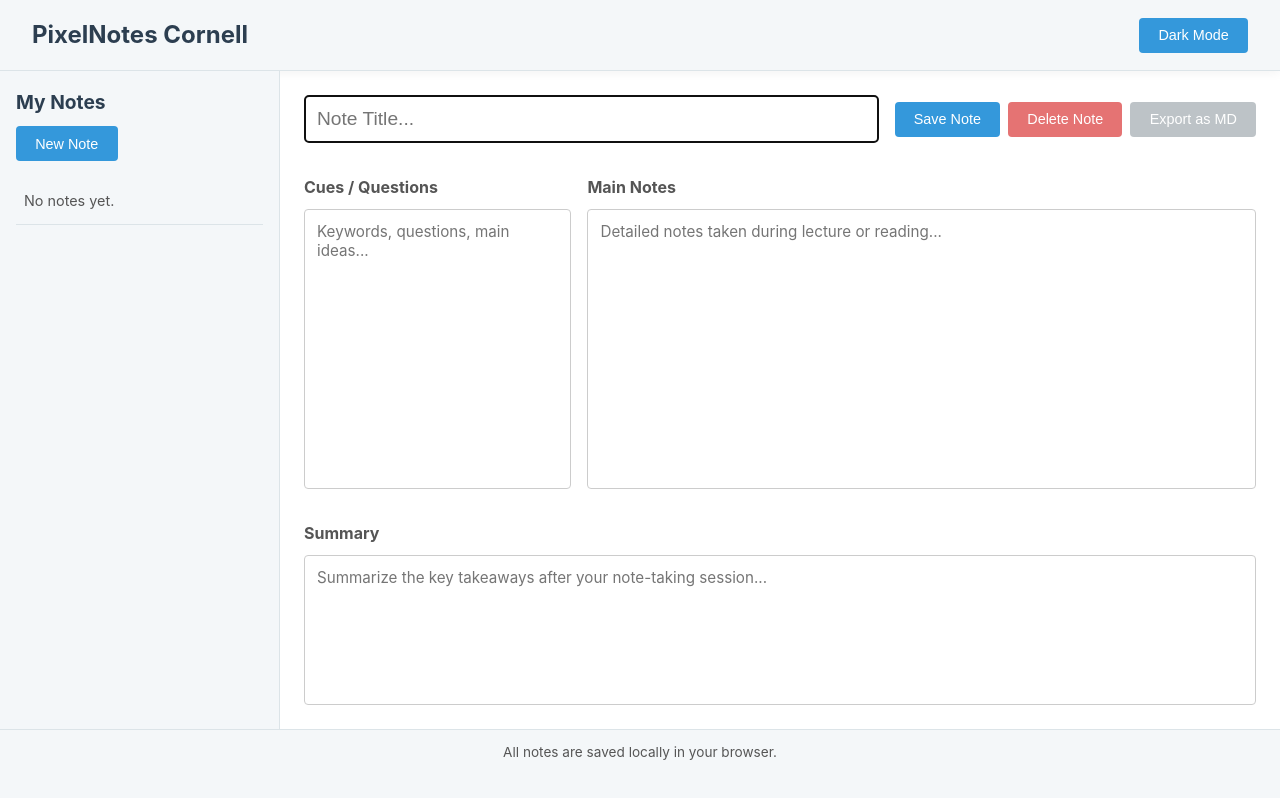
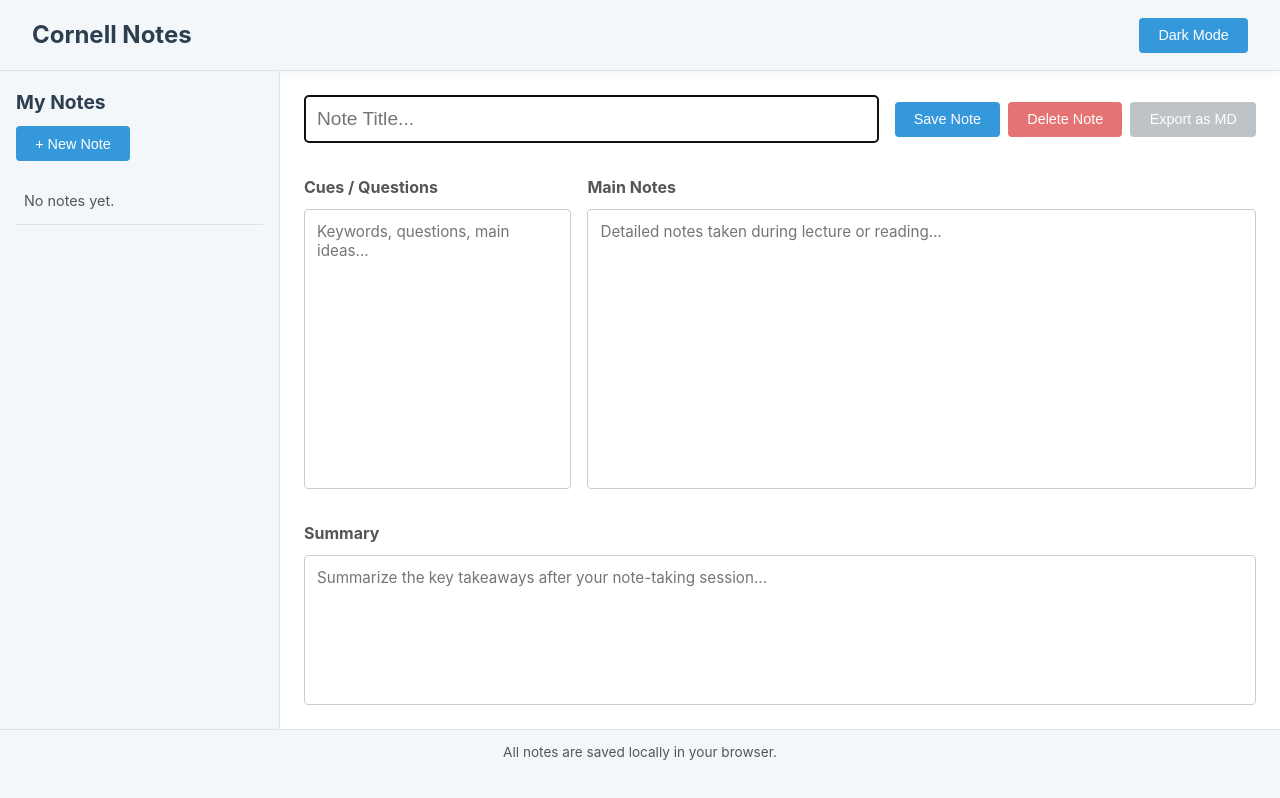
Before and after one commit to bogdanbarbulescu/cornell-notes, a plain HTML site: page index.html in a window 1280 px wide. Drawn offline with Linux system fonts and the light colour scheme.

Commit message:
Update index.html

```diff
--- a/index.html
+++ b/index.html
@@ -3,13 +3,13 @@
 <head>
     <meta charset="UTF-8">
     <meta name="viewport" content="width=device-width, initial-scale=1.0">
-    <title>PixelNotes Cornell</title>
+    <title>Cornell Notes</title>
     <link rel="stylesheet" href="style.css">
 </head>
 <body>
     <div class="app-container">
         <header class="app-header">
-            <h1>PixelNotes Cornell</h1>
+            <h1>Cornell Notes</h1>
             <div class="controls-main">
                 <button id="theme-toggle-button">Toggle Theme</button>
             </div>
@@ -19,7 +19,7 @@
             <aside class="notes-sidebar">
                 <h2>My Notes</h2>
                 <div class="note-actions">
-                    <button id="new-note-button">New Note</button>
+                    <button id="new-note-button"> + New Note</button>
                 </div>
                 <ul id="notes-list">
                     <!-- Notes will be listed here by JS -->
```
